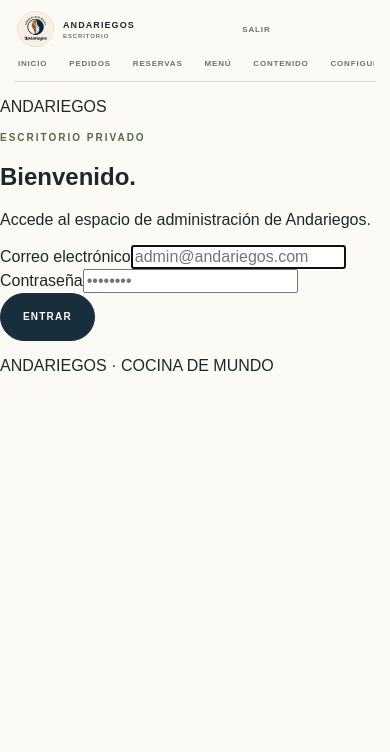
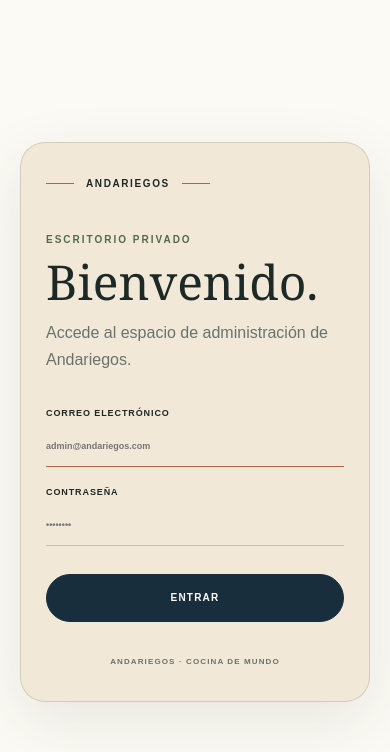
Before and after one commit to espinelgalvisjuanpablo/andariegos, a Next.js app: page /admin/login in a window 390 px wide. Shown: the top 752 px of the page. Built offline with nearby package versions, Linux system fonts and the light colour scheme; no server answers; the database is empty.

Commit message:
fix admin authentication and shell

```diff
--- a/app/globals.css
+++ b/app/globals.css
@@ -815,250 +815,38 @@
    ADMIN EXPERIENCE
    ========================================================= */
 
-.admin-page-content {
+.admin-shell {
+  --paper: #fcfaf4;
+  --cream: #f1e8d7;
+  --ink: #1d2927;
+  --muted: #69736c;
+  --green: #526c49;
+  --green-dark: #334a36;
+  --ochre: #c69a43;
+  --terr: #b86249;
+  --navy: #192e3d;
+  --line: rgba(29, 41, 39, 0.16);
+  --shadow: 0 18px 60px rgba(37, 45, 35, 0.1);
+
   min-height: 100vh;
-  padding-top: 0;
+  background: var(--paper);
+  color: var(--ink);
+  color-scheme: light;
 }
-
-.admin-nav {
-  position: relative;
-  z-index: 100;
-  width: 100%;
-  padding: 22px 30px 0;
-}
-
-.admin-nav-inner {
-  width: min(1380px, 100%);
-  min-height: 76px;
-  margin: 0 auto;
-  padding: 0 22px;
-
-  display: grid;
-  grid-template-columns: auto 1fr auto;
-  align-items: center;
-  gap: 30px;
-
-  border-bottom: 1px solid var(--line);
-}
-
-.admin-nav-brand {
-  display: inline-flex;
-  align-items: center;
-  gap: 12px;
-
-  color: var(--ink);
-  text-decoration: none;
-  min-width: max-content;
-}
-
-.admin-nav-brand > span:last-child {
-  display: flex;
-  flex-direction: column;
-  gap: 3px;
-}
-
-.admin-nav-brand strong {
-  font-size: 12px;
-  font-weight: 800;
-  letter-spacing: 0.13em;
-}
-
-.admin-nav-brand small {
-  color: var(--muted);
-  font-size: 8px;
-  font-weight: 800;
-  letter-spacing: 0.16em;
-}
-
-.admin-nav-mark {
-  width: 30px;
-  height: 30px;
-  display: block;
-
-  border: 1px solid var(--ink);
-  border-radius: 50%;
-
-  position: relative;
-}
-
-.admin-nav-mark::before,
-.admin-nav-mark::after {
-  content: "";
-  position: absolute;
-  left: 50%;
-  top: 50%;
-
-  width: 12px;
-  height: 1px;
-
-  background: var(--ink);
-  transform: translate(-50%, -50%) rotate(45deg);
-}
-
-.admin-nav-mark::after {
-  transform: translate(-50%, -50%) rotate(-45deg);
-}
-
-.admin-nav-links {
-  display: flex;
-  justify-content: center;
-  align-items: center;
-  gap: clamp(15px, 2vw, 30px);
-}
-
-.admin-nav-links a {
-  position: relative;
-
-  color: var(--muted);
-  text-decoration: none;
-
-  font-size: 8px;
-  font-weight: 800;
-  letter-spacing: 0.13em;
-
-  transition:
-    color 180ms ease,
-    transform 180ms ease;
-}
-
-.admin-nav-links a:hover {
-  color: var(--ink);
-}
-
-.admin-nav-links a.current {
-  color: var(--ink);
-}
-
-.admin-nav-links a.current::after {
-  content: "";
-
-  position: absolute;
-  left: 0;
-  right: 0;
-  bottom: -12px;
-
-  height: 1px;
-  background: var(--terr);
-}
-
-.admin-nav-actions {
-  display: flex;
-  align-items: center;
-  gap: 15px;
-  min-width: max-content;
-}
-
-.admin-nav-public,
-.admin-nav-logout {
-  border: 0;
-  background: transparent;
-
-  color: var(--muted);
-  text-decoration: none;
-
-  font: inherit;
-  font-size: 8px;
-  font-weight: 800;
-  letter-spacing: 0.12em;
-
-  cursor: pointer;
-
-  transition: color 180ms ease;
-}
-
-.admin-nav-public:hover,
-.admin-nav-logout:hover {
-  color: var(--ink);
-}
-
-.admin-nav-logout {
-  padding-left: 15px;
-  border-left: 1px solid var(--line);
-}
-
-@media (max-width: 1050px) {
-  .admin-nav-inner {
-    grid-template-columns: auto auto;
-    justify-content: space-between;
-  }
-
-  .admin-nav-links {
-    grid-column: 1 / -1;
-    grid-row: 2;
-
-    justify-content: flex-start;
-
-    overflow-x: auto;
-    padding: 0 0 18px;
-
-    scrollbar-width: none;
-  }
-
-  .admin-nav-links::-webkit-scrollbar {
-    display: none;
-  }
-
-  .admin-nav-links a.current::after {
-    bottom: -9px;
-  }
-}
-
-@media (max-width: 640px) {
-  .admin-nav {
-    padding: 15px 20px 0;
-  }
-
-  .admin-nav-inner {
-    min-height: 65px;
-    padding: 0 4px;
-    gap: 15px;
-  }
-
-  .admin-nav-brand strong {
-    font-size: 10px;
-  }
-
-  .admin-nav-brand small {
-    font-size: 7px;
-  }
-
-  .admin-nav-mark {
-    width: 26px;
-    height: 26px;
-  }
-
-  .admin-nav-public {
-    display: none;
-  }
-
-  .admin-nav-logout {
-    padding-left: 0;
-    border-left: 0;
-  }
-
-  .admin-nav-links {
-    gap: 20px;
-  }
-
-  .admin-nav-links a {
-    font-size: 7px;
-    white-space: nowrap;
-  }
-}
-/* =========================================================
-   ADMIN EXPERIENCE
-   ========================================================= */
 
 .admin-page-content {
   min-height: 100vh;
   background: var(--paper);
 }
 
+/* ---------- NAV ---------- */
+
 .admin-nav {
   position: relative;
   z-index: 100;
   width: 100%;
   padding: 14px 18px 0;
+  background: var(--paper);
 }
 
 .admin-nav-inner {
@@ -1188,9 +976,216 @@
   border-left: 1px solid var(--line);
 }
 
-/* =========================================================
-   ADMIN — MOBILE / TABLET
-   ========================================================= */
+/* ---------- DASHBOARD ---------- */
+
+.admin-page {
+  width: min(1200px, calc(100% - 60px));
+  margin: 0 auto;
+  padding: 90px 0 100px;
+}
+
+.admin-head h1 {
+  font: 500 clamp(70px, 10vw, 120px) / 0.84 Georgia, serif;
+  margin: 0;
+}
+
+.admin-head > p:not(.eyebrow) {
+  color: var(--muted);
+  max-width: 650px;
+  line-height: 1.7;
+}
+
+.admin-actions {
+  display: flex;
+  gap: 10px;
+  margin-top: 25px;
+}
+
+.admin-grid {
+  display: grid;
+  grid-template-columns: repeat(3, 1fr);
+  gap: 14px;
+  margin-top: 45px;
+}
+
+.admin-card {
+  padding: 28px;
+  border: 1px solid var(--line);
+  border-radius: 28px;
+  background: var(--cream);
+  min-height: 220px;
+}
+
+.admin-card span {
+  font-size: 9px;
+  color: var(--terr);
+  font-weight: 800;
+  letter-spacing: 0.14em;
+}
+
+.admin-card h2 {
+  font: 500 31px Georgia, serif;
+  margin: 35px 0 10px;
+}
+
+.admin-card p {
+  color: var(--muted);
+  line-height: 1.6;
+}
+
+.admin-card button {
+  margin-top: 18px;
+  border: 0;
+  background: none;
+  font-size: 9px;
+  font-weight: 800;
+  letter-spacing: 0.1em;
+  cursor: pointer;
+}
+
+.admin-preview {
+  margin-top: 35px;
+  padding: 35px;
+  border: 1px dashed var(--line);
+  border-radius: 30px;
+
+  display: grid;
+  grid-template-columns: 1fr 1fr;
+  gap: 25px;
+}
+
+.preview-paper {
+  min-height: 250px;
+  padding: 30px;
+  background: var(--paper);
+  border-radius: 25px;
+
+  display: flex;
+  flex-direction: column;
+  justify-content: space-between;
+}
+
+.preview-paper b {
+  font: 500 42px Georgia, serif;
+}
+
+.preview-paper small {
+  color: var(--muted);
+}
+
+/* ---------- ADMIN LOGIN ---------- */
+
+.admin-login-page {
+  min-height: 100vh;
+  padding: 40px 20px;
+
+  display: flex;
+  align-items: center;
+  justify-content: center;
+
+  background: #fcfaf4;
+  color: #1d2927;
+}
+
+.admin-login-card {
+  width: min(480px, 100%);
+  padding: 48px;
+
+  border: 1px solid rgba(29, 41, 39, 0.14);
+  border-radius: 30px;
+
+  background: #f1e8d7;
+  box-shadow: 0 18px 60px rgba(37, 45, 35, 0.1);
+}
+
+.admin-login-brand {
+  display: flex;
+  align-items: center;
+  gap: 12px;
+  margin-bottom: 45px;
+}
+
+.admin-login-brand span {
+  width: 28px;
+  height: 1px;
+  background: #b86249;
+}
+
+.admin-login-brand p {
+  margin: 0;
+
+  font-size: 10px;
+  font-weight: 800;
+  letter-spacing: 0.16em;
+}
+
+.admin-login-card h1 {
+  margin: 0 0 14px;
+  font: 500 58px / 0.95 Georgia, serif;
+}
+
+.admin-login-intro {
+  margin: 0 0 35px;
+  color: #69736c;
+  line-height: 1.7;
+}
+
+.admin-login-form {
+  display: grid;
+  gap: 20px;
+}
+
+.admin-login-form label {
+  display: grid;
+  gap: 8px;
+
+  font-size: 9px;
+  font-weight: 800;
+  letter-spacing: 0.1em;
+  text-transform: uppercase;
+}
+
+.admin-login-form input {
+  width: 100%;
+  padding: 15px 0;
+
+  border: 0;
+  border-bottom: 1px solid rgba(29, 41, 39, 0.2);
+
+  background: transparent;
+  color: #1d2927;
+
+  outline: none;
+}
+
+.admin-login-form input:focus {
+  border-bottom-color: #b86249;
+}
+
+.admin-login-error {
+  margin: 0;
+
+  color: #b86249;
+  font-size: 12px;
+  line-height: 1.5;
+}
+
+.admin-login-button {
+  width: 100%;
+  margin-top: 8px;
+}
+
+.admin-login-footer {
+  margin: 35px 0 0;
+
+  color: #69736c;
+  font-size: 8px;
+  font-weight: 800;
+  letter-spacing: 0.14em;
+  text-align: center;
+}
+
+/* ---------- ADMIN RESPONSIVE ---------- */
 
 @media (max-width: 1050px) {
   .admin-nav-inner {
@@ -1224,6 +1219,14 @@
 
   .admin-nav-links a.current::after {
     bottom: -8px;
+  }
+
+  .admin-grid {
+    grid-template-columns: 1fr 1fr;
+  }
+
+  .admin-preview {
+    grid-template-columns: 1fr;
   }
 }
 
@@ -1268,7 +1271,6 @@
   .admin-nav-logout {
     padding-left: 0;
     border-left: 0;
-
     font-size: 8px;
   }
 
@@ -1280,6 +1282,34 @@
   .admin-nav-links a {
     font-size: 8px;
     letter-spacing: 0.1em;
+  }
+
+  .admin-page {
+    width: calc(100% - 40px);
+    padding: 70px 0 70px;
+  }
+
+  .admin-grid {
+    grid-template-columns: 1fr;
+    margin-top: 35px;
+  }
+
+  .admin-card {
+    min-height: auto;
+    padding: 24px;
+  }
+
+  .admin-preview {
+    padding: 24px;
+  }
+
+  .admin-login-card {
+    padding: 35px 25px;
+    border-radius: 25px;
+  }
+
+  .admin-login-card h1 {
+    font-size: 48px;
   }
 }
 
--- a/components/app-shell.tsx
+++ b/components/app-shell.tsx
@@ -12,19 +12,33 @@
 
 export function AppShell({ children }: { children: ReactNode }) {
   const pathname = usePathname();
+
   const isAdmin = pathname.startsWith("/admin");
+  const isAdminLogin = pathname === "/admin/login";
+
+  if (isAdmin) {
+    return (
+      <div className="admin-shell">
+        {!isAdminLogin && <AdminNav />}
+
+        <main className="admin-page-content">
+          {children}
+        </main>
+      </div>
+    );
+  }
 
   return (
     <LanguageProvider>
       <ThemeProvider>
         <CartProvider>
-          {isAdmin ? <AdminNav /> : <SiteNav />}
+          <SiteNav />
 
-          <div className={isAdmin ? "admin-page-content" : "page-content"}>
+          <div className="page-content">
             {children}
           </div>
 
-          {!isAdmin && <SiteFooter />}
+          <SiteFooter />
         </CartProvider>
       </ThemeProvider>
     </LanguageProvider>
```
